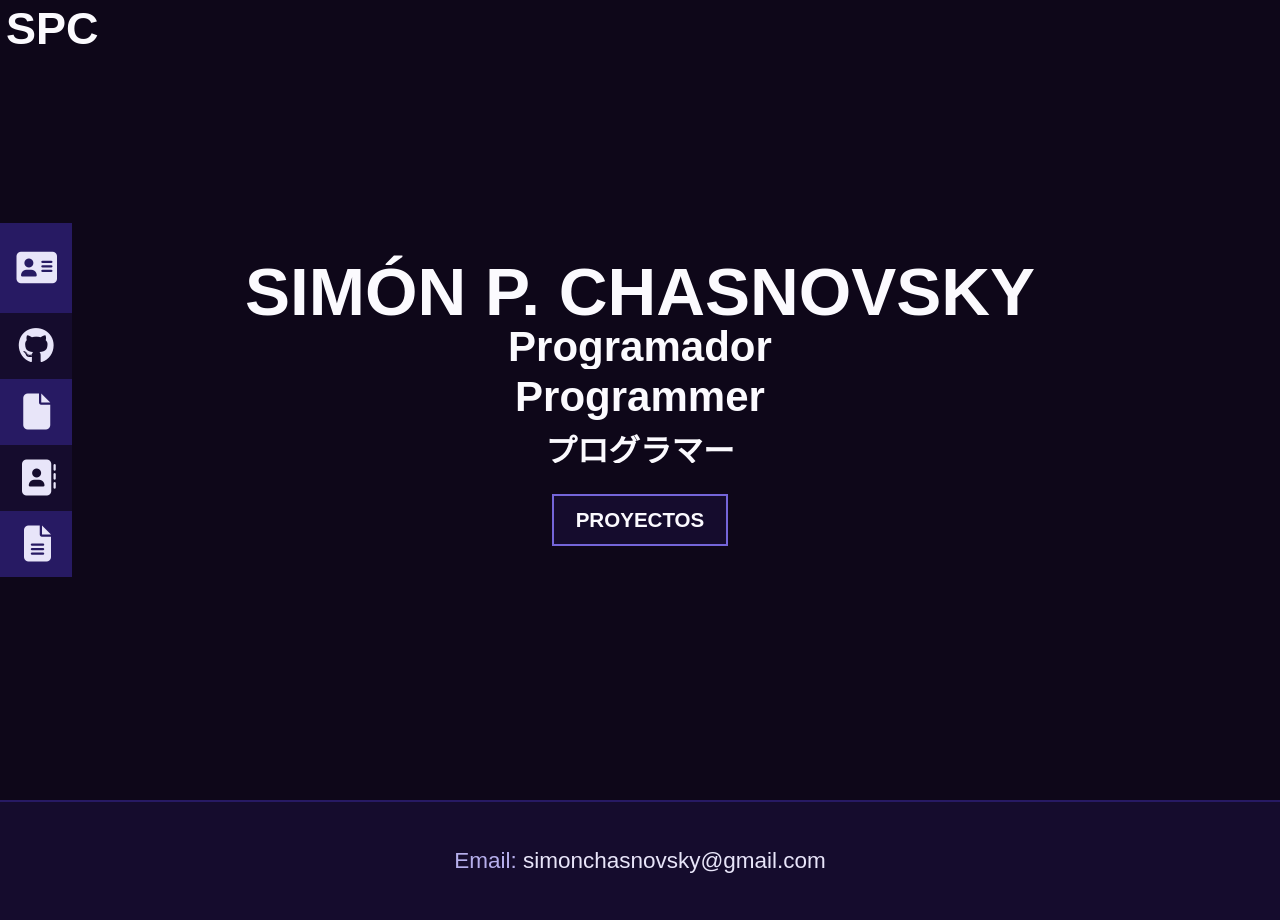
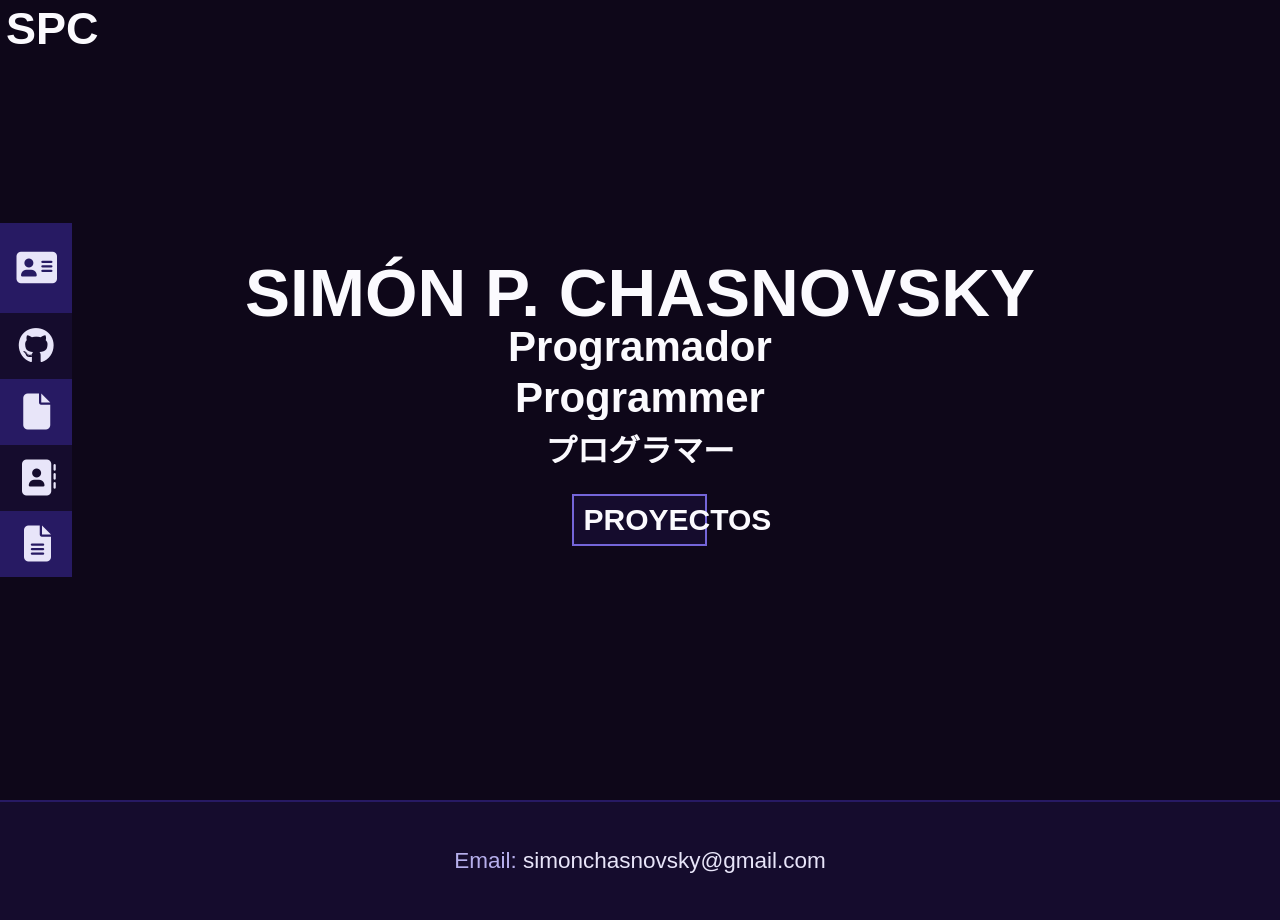
Before and after one commit to SimonARG/simonarg.github.io, a PHP site: page / in a window 1280 px wide. Run offline with PHP 8.4, Linux system fonts and the light colour scheme; some web fonts are replaced.

Commit message:
Fixed some font issues

```diff
--- a/css/index.css
+++ b/css/index.css
@@ -111,6 +111,7 @@ body {
     text-align: center;
     display: flex;
     flex-direction: column;
+    align-items: center;
 }
 
 .name {
@@ -201,34 +202,34 @@ body {
     transform: translateY(-100%);
 }
 
-.project-button {
+.project-button-container {
     background-color: var(--7);
-    font-size: 1.37rem;
-    font-weight: 700;
-    padding: .6em .5em .6em .5em;
+    padding: .6em .6em .6em .6em;
     margin-top: 1.7rem;
     border: 2px solid var(--4);
     color: var(--1brightest);
     cursor: pointer;
     transition: box-shadow .2s ease, border .2s ease, background-color .2s ease;
-    width: 8.6em;
+    width: 9rem;
     text-align: center;
 }
 
-.project-button:hover {
+.project-button-container:hover {
     box-shadow: 0 0 10px 4px var(--6);
     border: 2px solid var(--3);
     background-color: var(--6);
 }
 
-.project-button span {
+.project-button-container span {
     cursor: pointer;
     display: inline-block;
     position: relative;
     transition: 0.2s;
+    font-size: 2rem;
+    font-weight: 700;
 }
 
-.project-button span:after {
+.project-button-container span:after {
     content: '\21B7';
     position: absolute;
     opacity: 0;
@@ -237,11 +238,11 @@ body {
     transition: 0.2s;
 }
 
-.project-button:hover span {
+.project-button-container:hover span {
     padding-right: 1.3rem;
 }
 
-.project-button:hover span:after {
+.project-button-container:hover span:after {
     opacity: 1;
     right: 0;
 }
--- a/index.html
+++ b/index.html
@@ -55,8 +55,8 @@
 					</div>
 				</div>
 
-				<a id="project-button-container" href="ambiance/index.html">
-					<button class="project-button" type="button"><span>PROYECTOS</span></button>
+				<a class="project-button-container" href="projects">
+					<span>PROYECTOS</span>
                 </a>
 
 			</div>
```
